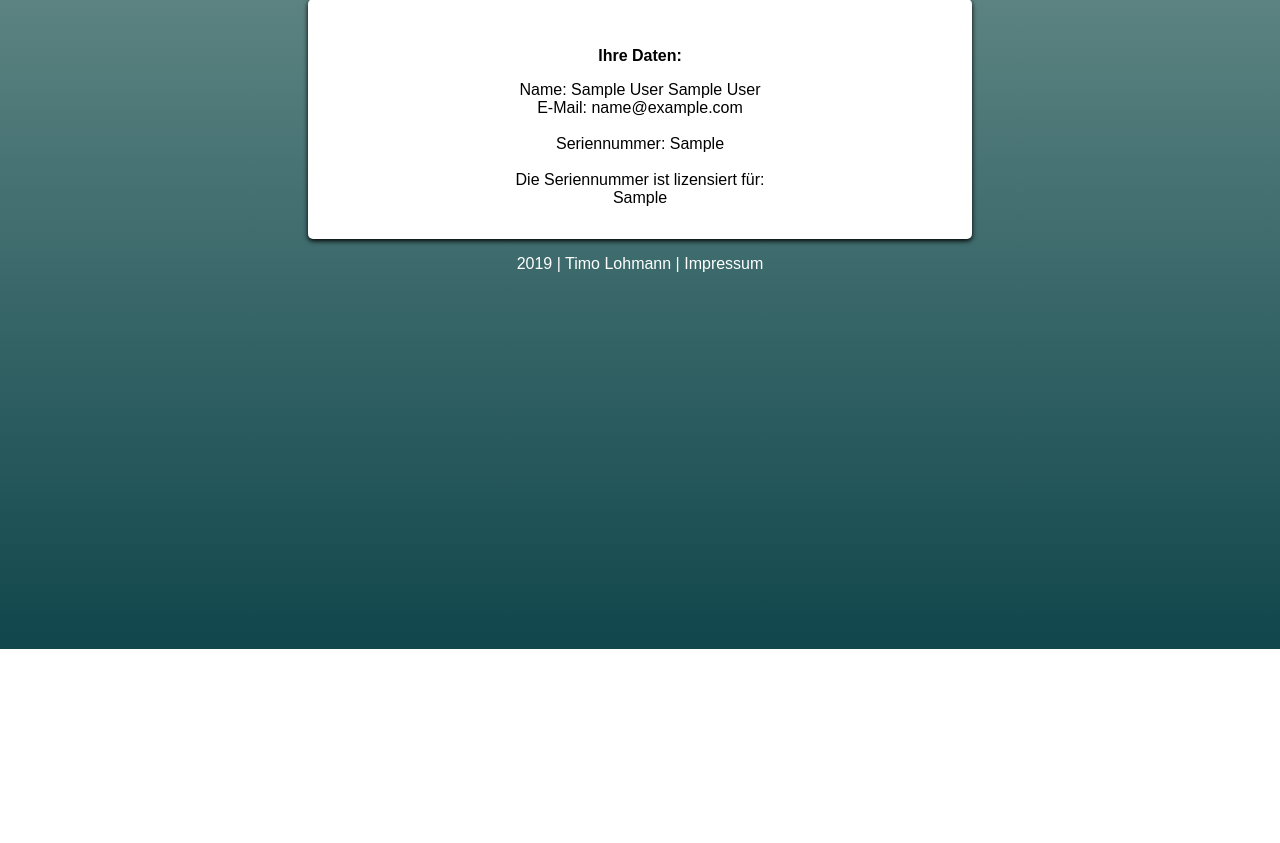
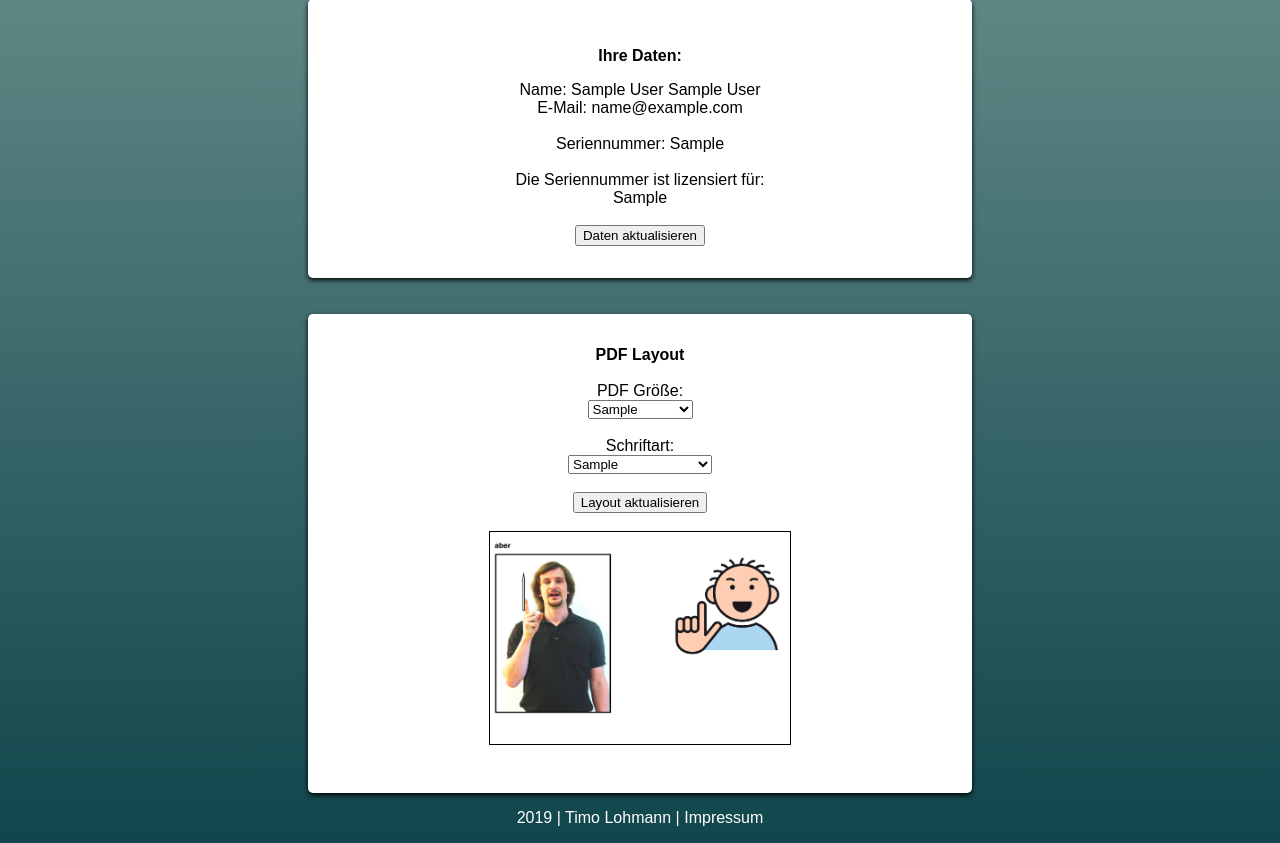
Before and after one commit to tiloman/gebaerden, a PHP site: page /profile.php in a window 1280 px wide. Shown: the part 151-994 px from the top of the page. Before the commit the page ends 800 px from the top, so only its background shows below. Run offline with PHP 8.4, Linux system fonts and the light colour scheme; the visitor is signed in with stand-in values (Sample User, id 1); tables that the repository leaves empty or names only in its code hold one stand-in row (values such as "Sample post"); some libraries are stand-ins or nearby versions.

Commit message:
updated: save custom layout, update user info bugfix: encoded post on pdfexport

```diff
--- a/html2pdf.php
+++ b/html2pdf.php
@@ -8,7 +8,8 @@ $html2pdf = new HTML2PDF('L', 'A4', 'de');
 $html2pdf->setDefaultFont('helvetica','', 'true');
 
 
-$selectedWord = $_SERVER['QUERY_STRING'];
+$selectedWordEncoded = $_SERVER['QUERY_STRING'];
+$selectedWord = urldecode($selectedWordEncoded);
 $selectedWordUC = ucfirst($selectedWord);
 $selectedWordLC = lcfirst($selectedWord);
 
--- a/index.php
+++ b/index.php
@@ -30,7 +30,7 @@ $userid = $_SESSION['userid'];
 <body>
 
   <div id="myTopnav" class="topnav">
-    <div><input id="searchBar" type="text" placeholder="Suche ..."></div>
+    <div><input id="searchBar" type="search" placeholder="Suche ..."></div>
     <a href="/gebaerden/logout.php"><i class="fas fa-sign-out-alt"></i> Logout</a>
     <a href="/gebaerden/profile.php"><i class="fas fa-user"></i> Home</a>
     <a href="about.php"><i class="fas fa-info"></i> About</a>
@@ -57,9 +57,9 @@ $userid = $_SESSION['userid'];
 
 
     if(file_exists("files/metacom/".$cleanFileNameUC.".png")) {
-      $metacomexists = "<i class='far fa-smile'></i>";
+      $metacomexists = "<i class='far fa-smile' title='Metacom'></i>";
     } else if(file_exists("files/metacom/".$cleanFileNameLC.".png")) {
-      $metacomexists = "<i class='far fa-smile'></i>";
+      $metacomexists = "<i class='far fa-smile' title='Metacom'></i>";
     } else {
       $metacomexists = null;
     }
--- a/login.php
+++ b/login.php
@@ -89,7 +89,7 @@ if(isset($_GET['login'])) {
 
 <div class="login_flex_container_white">
   <div class="flexbox_small">
-    <video autoplay muted loop preload="auto">
+    <video autoplay muted loop playsinline preload="auto">
       <source src="/gebaerden/img/gebaerden_iphone_video.mp4" type="video/mp4">
       <source src="/gebaerden/img/gebaerden_iphone_video.mov" type="video/mp4">
     </video>
--- a/profile.php
+++ b/profile.php
@@ -74,9 +74,88 @@ if (isset($licensedSerial)) {
 }
 
 }
+ ?>
+<br><br>
+ <button id="changeProfileBtn">Daten aktualisieren</button>
+</div>
+<br>
 
+<!-- Update der User Daten; Wird in "user" Tabelle gespeichert -->
+
+<script>
+var changeProfileBtn = document.getElementById("changeProfileBtn");
+    changeProfileBtn.addEventListener("click", showChangeProfileForm);
+function showChangeProfileForm(){
+  document.getElementById("changeProfile").style.display = "block";
+}
+</script>
+
+
+<div class="flexbox_user_info" id="changeProfile">
+<b>Daten ändern</b><br><br>
+<?php
+$sql = "SELECT * FROM user WHERE id = $userid";
+foreach ($pdo->query($sql) as $row) {
+   echo "<form action='changeUserData.php' method='post'>
+   Vorname: <br>
+   <input type='text' name='vorname' id='vorname' value=". $row['vorname']."><br><br>
+   Nachname: <br>
+   <input type='text' name='nachname' id='nachname' value=". $row['nachname']."><br><br>
+   E-Mail: <br>
+   <input type='mail' name='email' id='email' value=". $row['email']."><br><br>
+   <input type='submit' value='Update'>
+   </form>";
+}
  ?>
+
+
+
+
 </div>
+
+
+</div>
+<br>
+<div class="flexbox_user_info">
+<b>PDF Layout</b><br><br>
+
+
+
+
+<!-- Update des Layouts; Wird in "user" Tabelle gespeichert -->
+<?php
+$sql = "SELECT * FROM user WHERE id = $userid";
+foreach ($pdo->query($sql) as $row) {
+   echo "<form id='changeLayout' action='changeLayout.php' method='post'>
+   PDF Größe:<br>
+     <select name='pdf_size'>
+       <option style='font-weight: bold'>" . $row['pdf_size']."</option>
+       <option value='A4'>A4 (Standard)</option>
+       <option value='A3'>A3</option>
+     <select>
+
+   <br><br>
+
+   Schriftart:<br>
+     <select name='pdf_font'>
+       <option style='font-weight: bold'>".$row['pdf_font']."</option>
+       <option value='Helvetica'>Helvetica (Standard)</option>
+       <option value='Norddruck'>Norddruck</option>
+       <option value='ABC'>ABC</option>
+     <select>
+
+     <br /><br />";
+   echo "<input type='submit' value='Layout aktualisieren'>";
+
+}
+ ?>
+
+ <br><br>
+ <img src="/gebaerden/img/pdf_preview.jpg" class="pdf_preview" style="width: 50%; border: 1px solid">
+
+</div>
+
+
 </div>
   <!-- <div id="login_header">Gebärden.</div> -->
 
--- a/script.js
+++ b/script.js
@@ -37,8 +37,10 @@ if (viewmetacom == true) {
       // }
 }
 
+let encodedWord = encodeURI(this.innerText);
+
 //show pdf export symbol
-array_nmbr.nextElementSibling.innerHTML += "<div class='collapsible_body_pdf'><a class='a_white' target='_blank' href='html2pdf.php?" +this.innerText + "' method='post'> als PDF exportieren <i class='far fa-file-pdf'></i></a></div>";
+array_nmbr.nextElementSibling.innerHTML += "<div class='collapsible_body_pdf'><a class='a_white' target='_blank' href='html2pdf.php?" +encodedWord + "' method='post'> PDF generieren <i class='far fa-file-pdf'></i></a></div>";
 
 
 
--- a/stylesheet.css
+++ b/stylesheet.css
@@ -58,8 +58,10 @@ a {
 
 .collapsible-icons {
   float: right;
-  padding-right: 20px;
+  padding-right: 2.2em;
+  letter-spacing: -1.1em;
 }
+
 
 .collapsible_body_content {
   background-color: white;
--- a/stylesheet_welcome.css
+++ b/stylesheet_welcome.css
@@ -149,6 +149,10 @@ footer a{
   border-radius: 5px;
   box-shadow: 0px 2px 5px #000;
   margin: auto;
+}
+
+#changeProfile {
+  display:none;
 }
 
 .flexbox_login {
```
Also changed, not shown: changeLayout.php (added, +21 -0 lines), changeUserData.php (added, +25 -0 lines).
